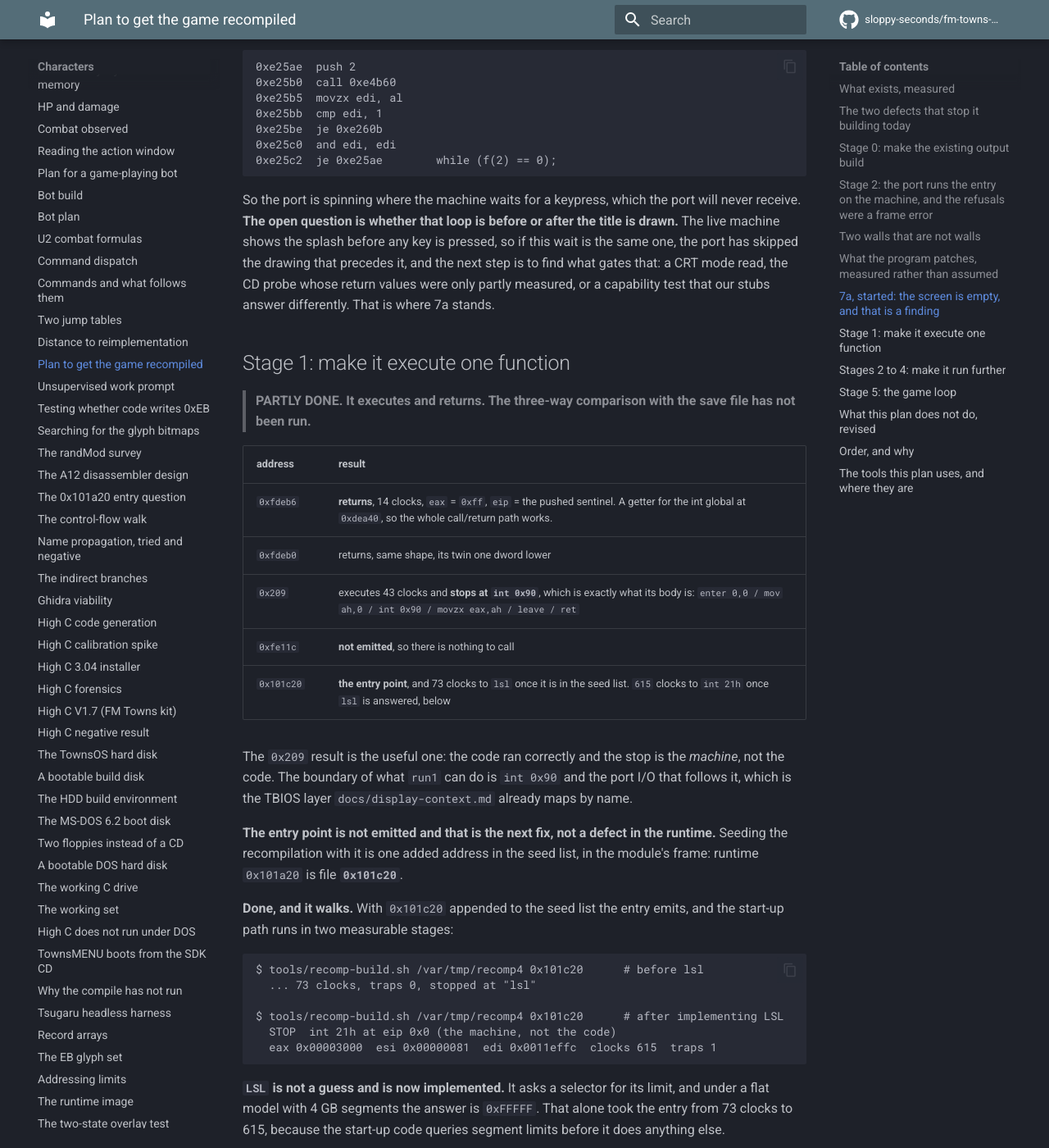
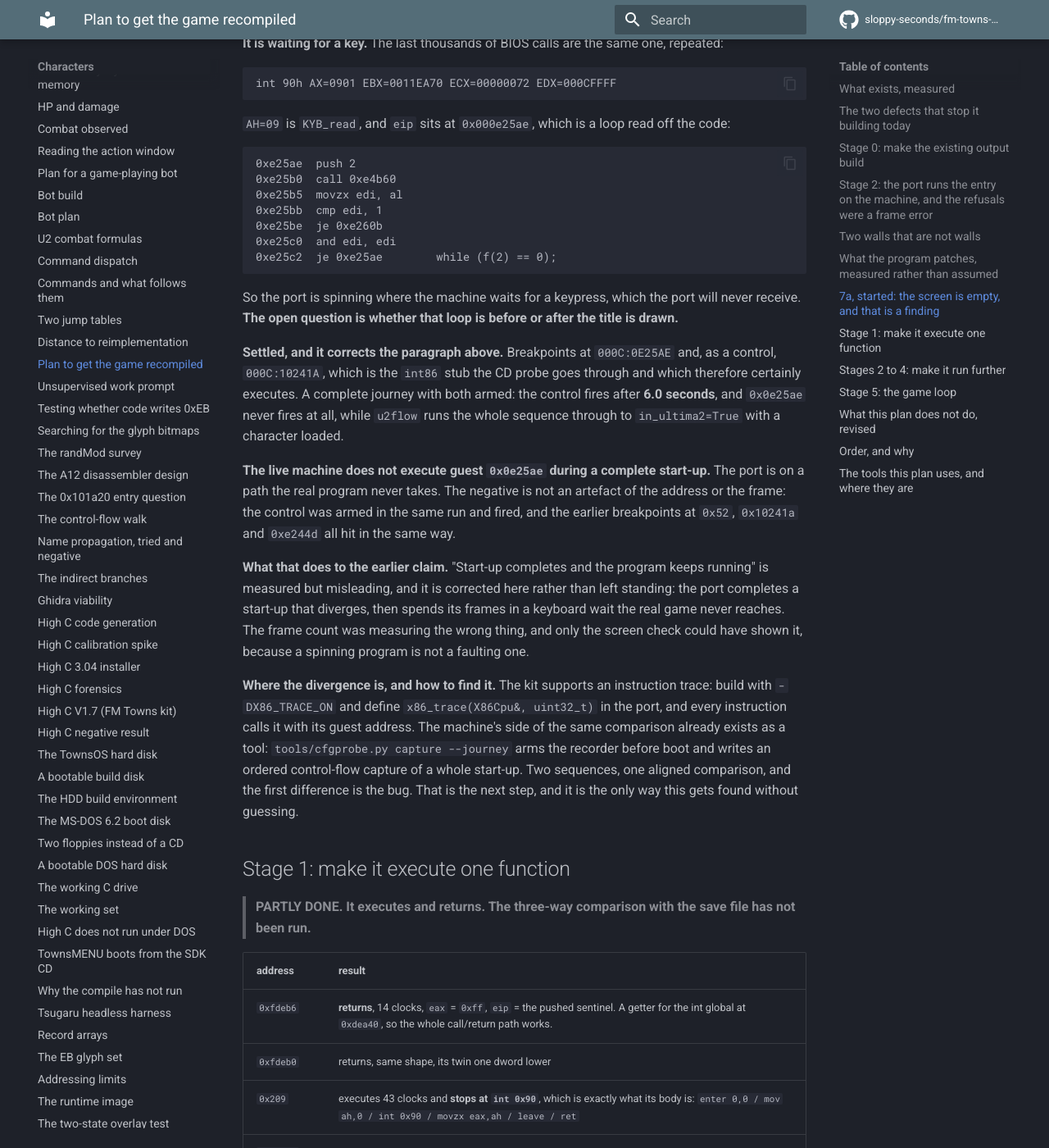
Before and after one commit to sloppy-seconds/fm-towns-ultima, an MkDocs documentation site: the page built from docs/recomp-plan.md, in a window 1280 px wide and 1400 px high, scrolled down 10221 px. Shown: the whole window at 82% size. Built offline with MkDocs 1.6.1 and Material for MkDocs 9.7.7, drawn with Linux system fonts in a browser that asks for light colours; comment, search, counter and statistics services are not loaded; some of the changed text lies outside the part shown.

Commit message:
The port is on a path the machine never takes: 24000 frames is not progress
The discriminator was two breakpoints in one run: 000C:0E25AE, where the port spins
forever, and 000C:10241A as a control, the int86 stub the CD probe goes through. A
complete journey with both armed: the control fires after 6.0 seconds, 0x0e25ae never
fires at all, and u2flow runs through to in_ultima2=True with a character loaded.

So the live machine does not execute guest 0x0e25ae during a complete start-up, and the
port does nothing else. The negative is not an address or frame artefact: the control was
armed in the same run and fired, as did the earlier breakpoints at 0x52, 0x10241a and
0xe244d.

That corrects "start-up completes and the program keeps running". The port completes a
start-up that diverges and then sits in a keyboard wait the real game never reaches. The
frame count was measuring the wrong thing, and only a screen check could have shown it,
because a spinning program is not a faulting one.

The next step is specified rather than guessed: build with -DX86_TRACE_ON and define
x86_trace for the port's instruction trace, capture the machine's ordered control flow
with cfgprobe.py capture --journey, and compare. The first difference is the bug.

The three places that claimed success are banner-marked and corrected rather than left
standing.

````diff
--- a/docs/recomp-plan.md
+++ b/docs/recomp-plan.md
@@ -333,7 +333,6 @@ directory and 0x20 otherwise, from the disc reader's own directory flag, and DOS
 **With those in, start-up completes and the program keeps running.** No fault at 1,200 frames or at 3,000,
 which is about 50 seconds of emulated time and 800 million guest clocks. It opens its real assets, in order,
 from the disc:
-
 ```
 Q:\GRAPH\HEADTTL.TIF   \SOUND\ULTIMA.FMB   Q:\GRAPH\MAP2_1.TIF   Q:\GRAPH\PLAYER.TIF
 Q:\GRAPH\ENEMY2.TIF    Q:\GRAPH\EXTRA.TIF    Q:\GRAPH\DUNG1.TIF    Q:\GRAPH\DUNG2.TIF
@@ -357,6 +356,10 @@ re-imaging anything.
 **SUPERSEDED, and the paragraph below was true when it was written.** At that stage the entry ran and
 returned to nothing, with no video and three missing devices. It now completes start-up, opens its real
 assets and runs 24,000 frames.
+
+**SUPERSEDED IN PART, see "7a, started" below.** The machine does not execute the loop the port settles into,
+so this is a start-up that diverges rather than one that completes. The frame count was measuring the wrong
+thing.
 
 ~~**What this does not mean.** It is not a running game. The entry runs and returns to nothing, there is no
 video because nothing has drawn, and the three missing devices have to be supplied before the start-up can
@@ -387,7 +390,8 @@ inside a zero run leaves **6** code functions. `tools/seeds.js` now adds them, a
 count.
 
 **With those in, the port runs 24,000 frames:** 6,399,984,003 guest clocks, no fault, 818 functions in the
-game module and 5,573 in TBIOS, 0 refused and 0 conflicts in both.
+game module and 5,573 in TBIOS, 0 refused and 0 conflicts in both. How much of that is progress is a separate
+question, answered in "7a, started" below.
 
 ## What the program patches, measured rather than assumed
 
@@ -441,10 +445,29 @@ int 90h AX=0901 EBX=0011EA70 ECX=00000072 EDX=000CFFFF
 ```
 
 So the port is spinning where the machine waits for a keypress, which the port will never receive. **The open
-question is whether that loop is before or after the title is drawn.** The live machine shows the splash
-before any key is pressed, so if this wait is the same one, the port has skipped the drawing that precedes it,
-and the next step is to find what gates that: a CRT mode read, the CD probe whose return values were only
-partly measured, or a capability test that our stubs answer differently. That is where 7a stands.
+question is whether that loop is before or after the title is drawn.**
+
+**Settled, and it corrects the paragraph above.** Breakpoints at `000C:0E25AE` and, as a control,
+`000C:10241A`, which is the `int86` stub the CD probe goes through and which therefore certainly executes.
+A complete journey with both armed: the control fires after **6.0 seconds**, and `0x0e25ae` never fires at all,
+while `u2flow` runs the whole sequence through to `in_ultima2=True` with a character loaded.
+
+**The live machine does not execute guest `0x0e25ae` during a complete start-up.** The port is on a path the
+real program never takes. The negative is not an artefact of the address or the frame: the control was armed
+in the same run and fired, and the earlier breakpoints at `0x52`, `0x10241a` and `0xe244d` all hit in the same
+way.
+
+**What that does to the earlier claim.** "Start-up completes and the program keeps running" is measured but
+misleading, and it is corrected here rather than left standing: the port completes a start-up that diverges,
+then spends its frames in a keyboard wait the real game never reaches. The frame count was measuring the wrong
+thing, and only the screen check could have shown it, because a spinning program is not a faulting one.
+
+**Where the divergence is, and how to find it.** The kit supports an instruction trace: build with
+`-DX86_TRACE_ON` and define `x86_trace(X86Cpu&, uint32_t)` in the port, and every instruction calls it with its
+guest address. The machine's side of the same comparison already exists as a tool: `tools/cfgprobe.py capture
+--journey` arms the recorder before boot and writes an ordered control-flow capture of a whole start-up. Two
+sequences, one aligned comparison, and the first difference is the bug. That is the next step, and it is the
+only way this gets found without guessing.
 
 ## Stage 1: make it execute one function
 
````
Also changed, not shown: docs/overnight-report.md (+13 -6 lines).
